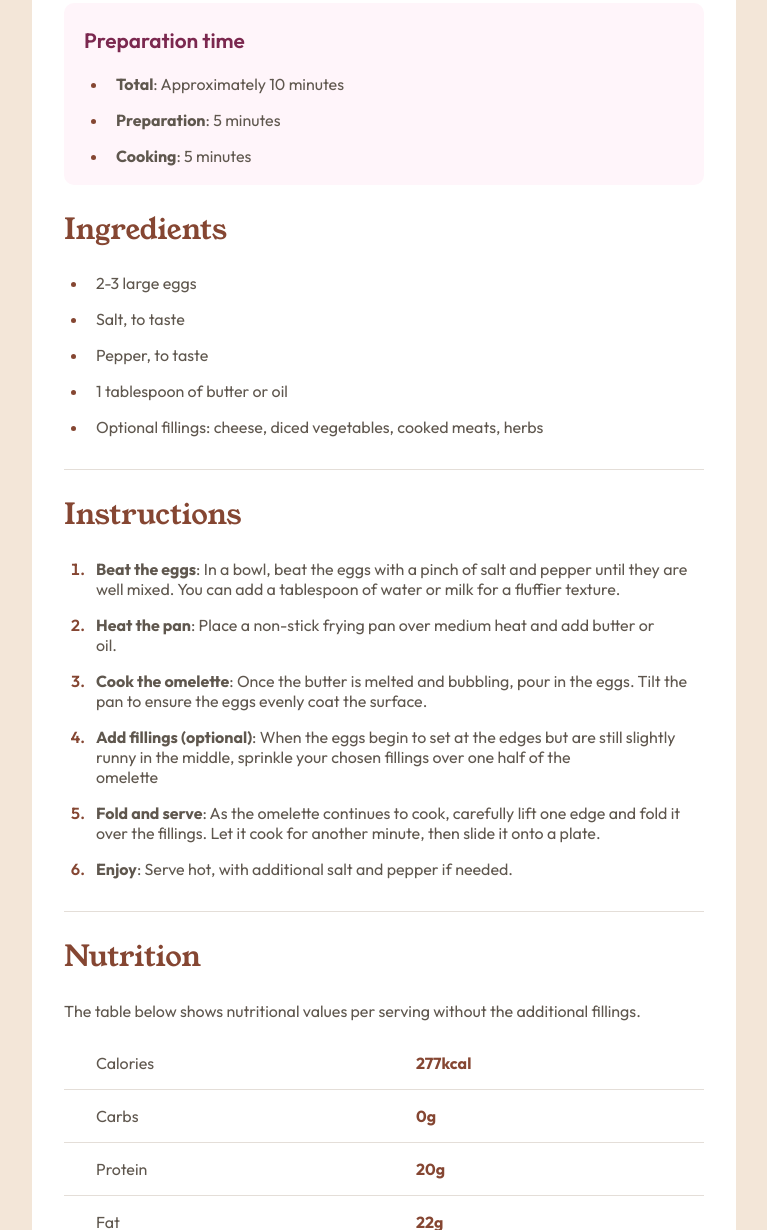
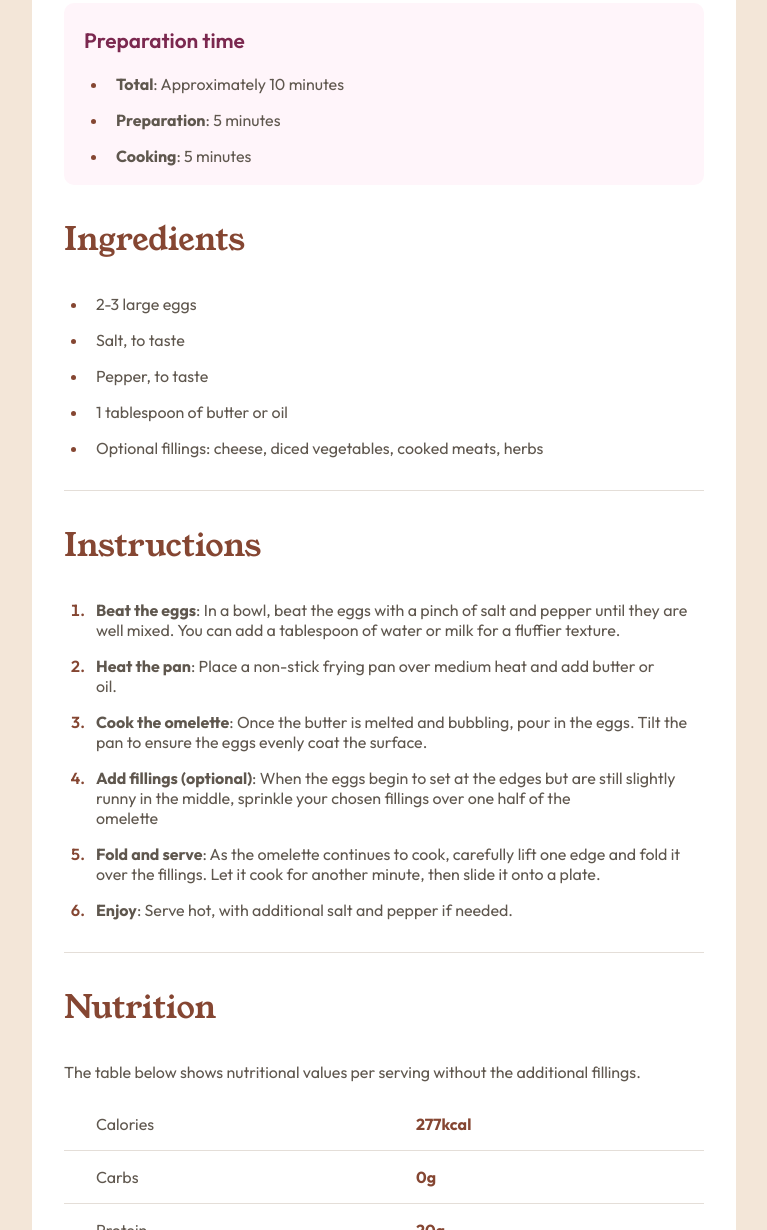
Before and after one commit to agypsynamedTunechi/Recipe-page, a plain HTML site: page index.html in a window 1280 px wide. Shown: the part 601-1831 px from the top of the page, without its empty margins (256-1023 px from the left). Drawn offline with Linux system fonts and the light colour scheme.

Commit message:
updated headings

```diff
--- a/index.html
+++ b/index.html
@@ -40,7 +40,7 @@
       </section>
 
       <section class="preparation-container">
-        <h3>Preparation time</h3>
+        <h2>Preparation time</h2>
 
         <ul>
           <li><span><strong>Total</strong>: Approximately 10 minutes</span></li>
@@ -50,7 +50,7 @@
       </section>
 
       <section class="ingredients-container line">
-        <h2>Ingredients</h2>
+        <h3>Ingredients</h3>
 
         <ul>
           <li><span>2-3 large eggs</span></li>
@@ -64,7 +64,7 @@
 
 
       <section class="instruction-container line">
-        <h2>Instructions</h2>
+        <h3>Instructions</h3>
 
         <ol>
           <li><span><strong>Beat the eggs</strong>: In a bowl, beat the eggs with a pinch of salt and pepper until they are well
@@ -86,7 +86,7 @@
 
 
       <section class="nutrition-container">
-        <h2>Nutrition</h2>
+        <h3>Nutrition</h3>
 
         <p>The table below shows nutritional values per serving without the additional fillings.</p>
 
--- a/style.css
+++ b/style.css
@@ -29,7 +29,7 @@ body{
 }
 
 
-h1,h2{
+h1,h3{
     font-family: "Young Serif", 'Trebuchet MS', 'Lucida Sans Unicode', 'Lucida Grande', 'Lucida Sans', Arial, sans-serif;
     font-weight: 400;
 }
@@ -42,15 +42,15 @@ h1{
 }
 
 h2{
-    color: var(--brown);
-    font-size: 1.8rem;
+    color: var(--rose-800);
+    font-size: 1.3rem;
+    font-weight: 600;
+    margin: 1em 0;
 }
 
 h3{
-    margin: 1em 0;
-    font-size: 1.3rem;
-    font-weight: 600;
-    color: var(--rose-800);
+    font-size: 2rem;
+    color: var(--brown);
 }
 
 ul, ol{
```
